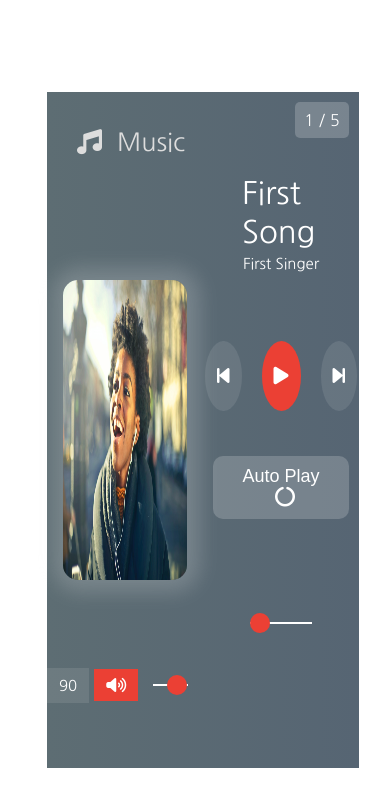
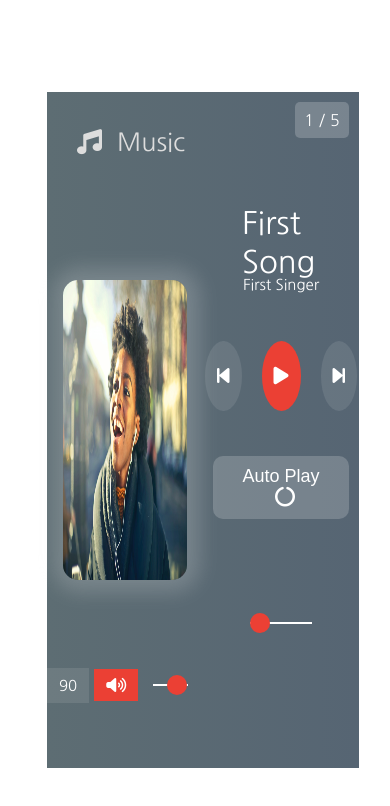
Before and after one commit to debutler266/Music-Player-2, a plain HTML site: page index.html in a window 390 px wide. Drawn offline with Linux system fonts and the light colour scheme.

Commit message:
changes for mobile

```diff
--- a/style.css
+++ b/style.css
@@ -260,13 +260,13 @@ input[type='range']::-webkit-slider-thumb {
 @media screen and (max-width: 400px) {
   .right #artist {
 
-    top: 147px;
+    top: 168px;
     font-size: 15px;
   }
 
   .right #title {
     position: absolute;
-    top: 50px;
+    top: 80px;
     left: 50%;
     transform: translateX(-50%);
     text-transform: capitalize;
```
